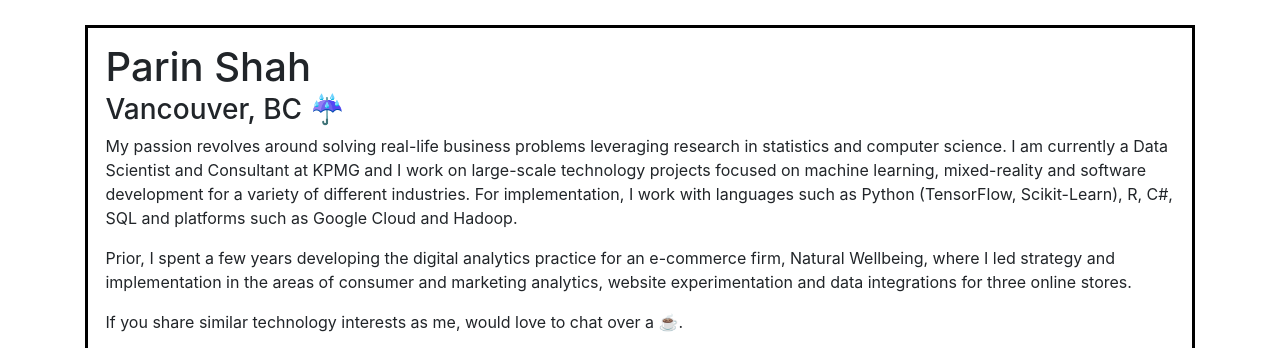
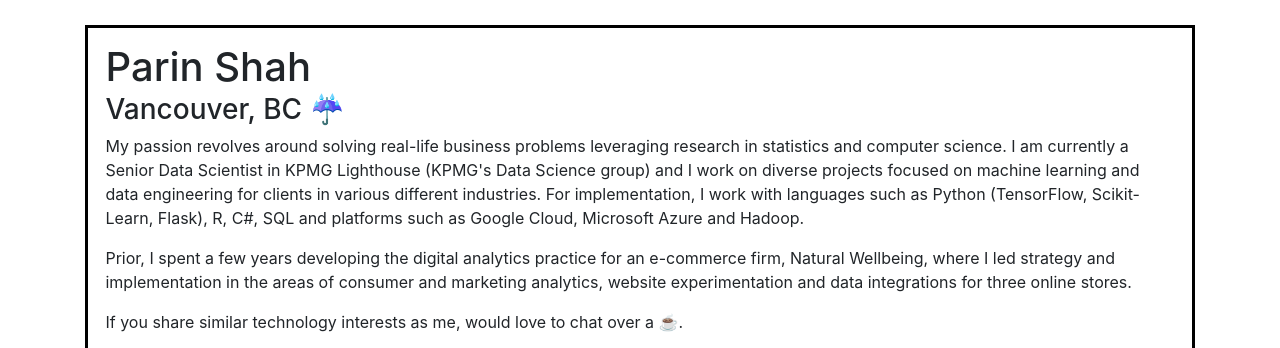
Before and after one commit to parinpshah94/parinpshah94.github.io, a plain HTML site: page index.html in a window 1280 px wide. Shown: the top 348 px of the page. Drawn offline with nearby package versions, Linux system fonts and the light colour scheme.

Commit message:
small updates

```diff
--- a/index.html
+++ b/index.html
@@ -27,7 +27,7 @@
         <h3 style="margin-top: 5px;">Vancouver, BC <span class="emoji">☔</span></h3>
       </header>
       <section>
-        <p>My passion revolves around solving real-life business problems leveraging research in statistics and computer science. I am currently a Data Scientist and Consultant at KPMG and I work on large-scale technology projects focused on machine learning, mixed-reality and software development  for a variety of different industries. For implementation, I work with languages such as Python (TensorFlow, Scikit-Learn), R, C#, SQL and platforms such as Google Cloud and Hadoop. </p>
+        <p>My passion revolves around solving real-life business problems leveraging research in statistics and computer science. I am currently a Senior Data Scientist in KPMG Lighthouse (KPMG's Data Science group) and I work on diverse projects focused on machine learning and data engineering for clients in various different industries. For implementation, I work with languages such as Python (TensorFlow, Scikit-Learn, Flask), R, C#, SQL and platforms such as Google Cloud, Microsoft Azure and Hadoop. </p>
         <p>Prior, I spent a few years developing the digital analytics practice for an e-commerce firm, Natural Wellbeing, where I led strategy and implementation in the areas of consumer and marketing analytics, website experimentation and data integrations for three online stores.</p>
       </section>
       <section>
```
